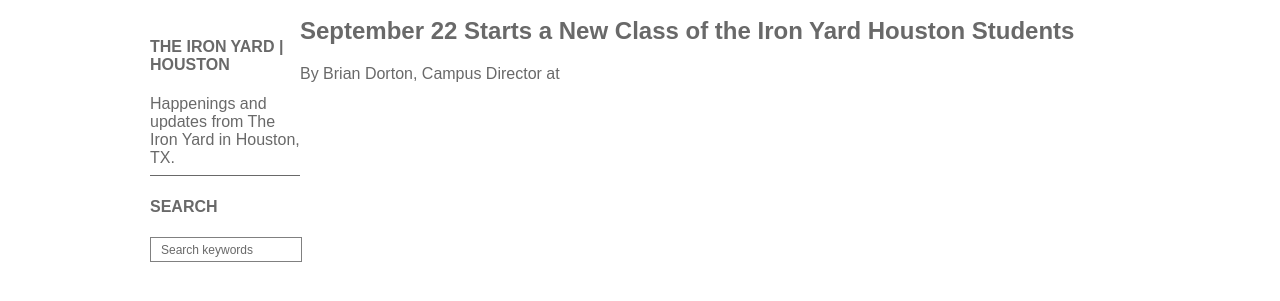
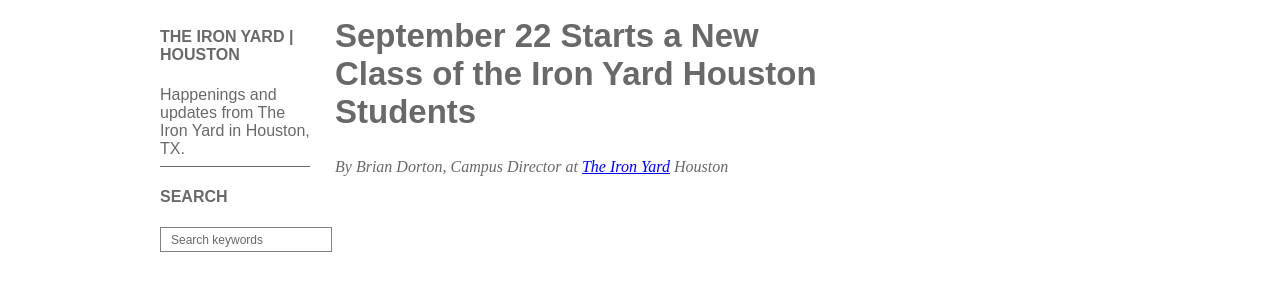
Before and after one commit to JasonOhr/1.2-blog-layout, a plain HTML site: page index.html in a window 1280 px wide. Shown: the part 373-674 px from the top of the page. Drawn offline with Linux system fonts and the light colour scheme.

Commit message:
additional changes to files

```diff
--- a/index.html
+++ b/index.html
@@ -22,7 +22,7 @@
     </aside>
     <article>
         <h1>September 22 Starts a New Class of the Iron Yard Houston Students</h1>
-        <p>By Brian Dorton, Campus Director at <a href="http://houston.theironyard.com"></a></p>
+        <p><i>By Brian Dorton, Campus Director at <a href="http://houston.theironyard.com">The Iron Yard</a> Houston</i></p>
     </article>
     <section>
 
--- a/styles/style.css
+++ b/styles/style.css
@@ -21,6 +21,9 @@
     background-size: cover;
     border-radius: 50%;
 }
+#container {
+    padding: 10px;
+}
 aside {
     width: 150px;
     margin-left: 150px;
@@ -38,7 +41,7 @@
 aside div {
     border: 1px solid grey;
     font-size: 12px;
-    width:140px;
+    width:160px;
     height: 13px;
     padding: 5px;
 
@@ -47,3 +50,15 @@
 aside div span {
     margin: 5px;
 }
+article {
+    width: 40%;
+    margin-left: 300px;
+    padding: 0 25px;
+}
+article h1 {
+    margin-top: 10px;
+    font-size: 33px;
+}
+article p {
+    font-family: serif;
+}
```
